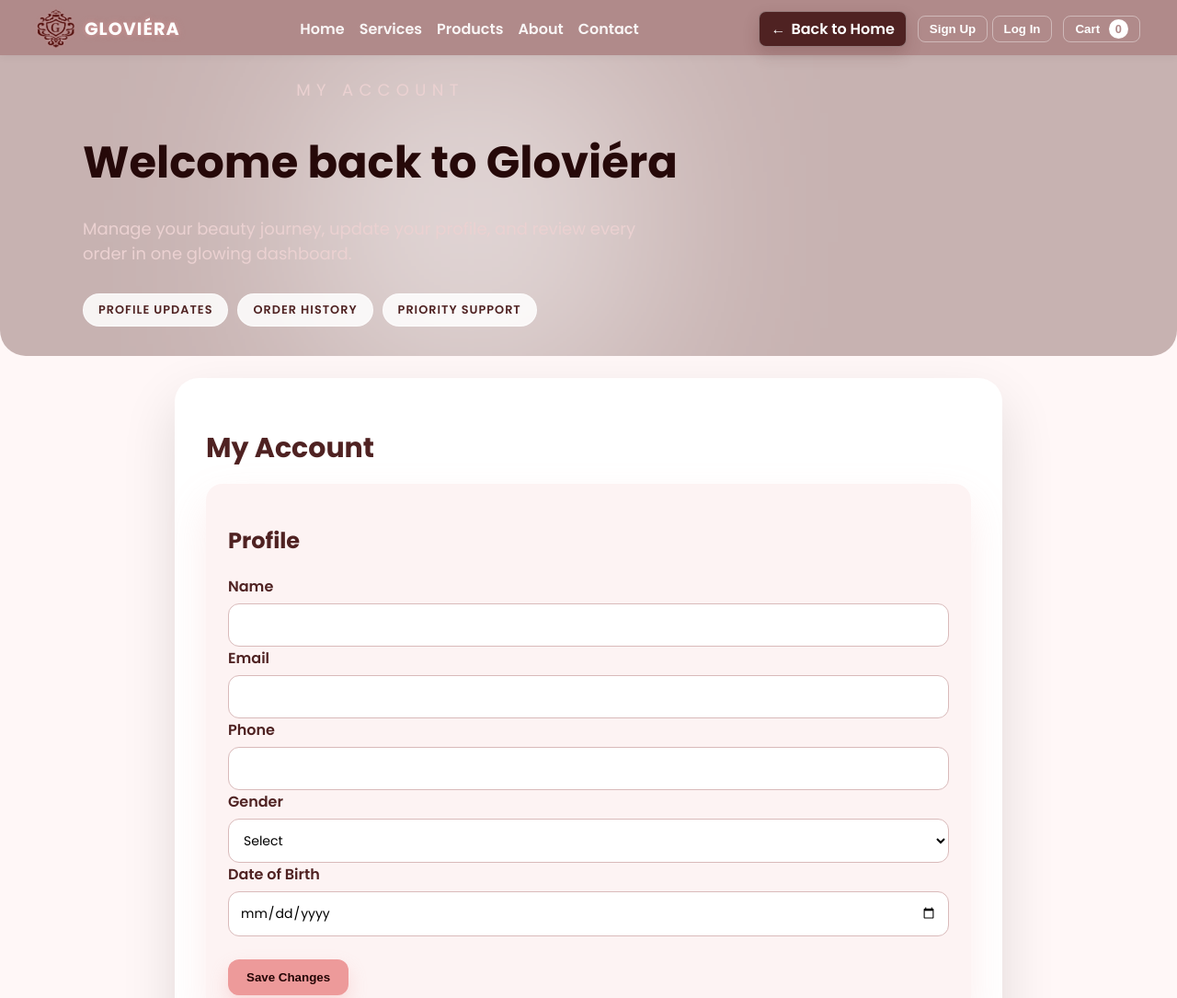
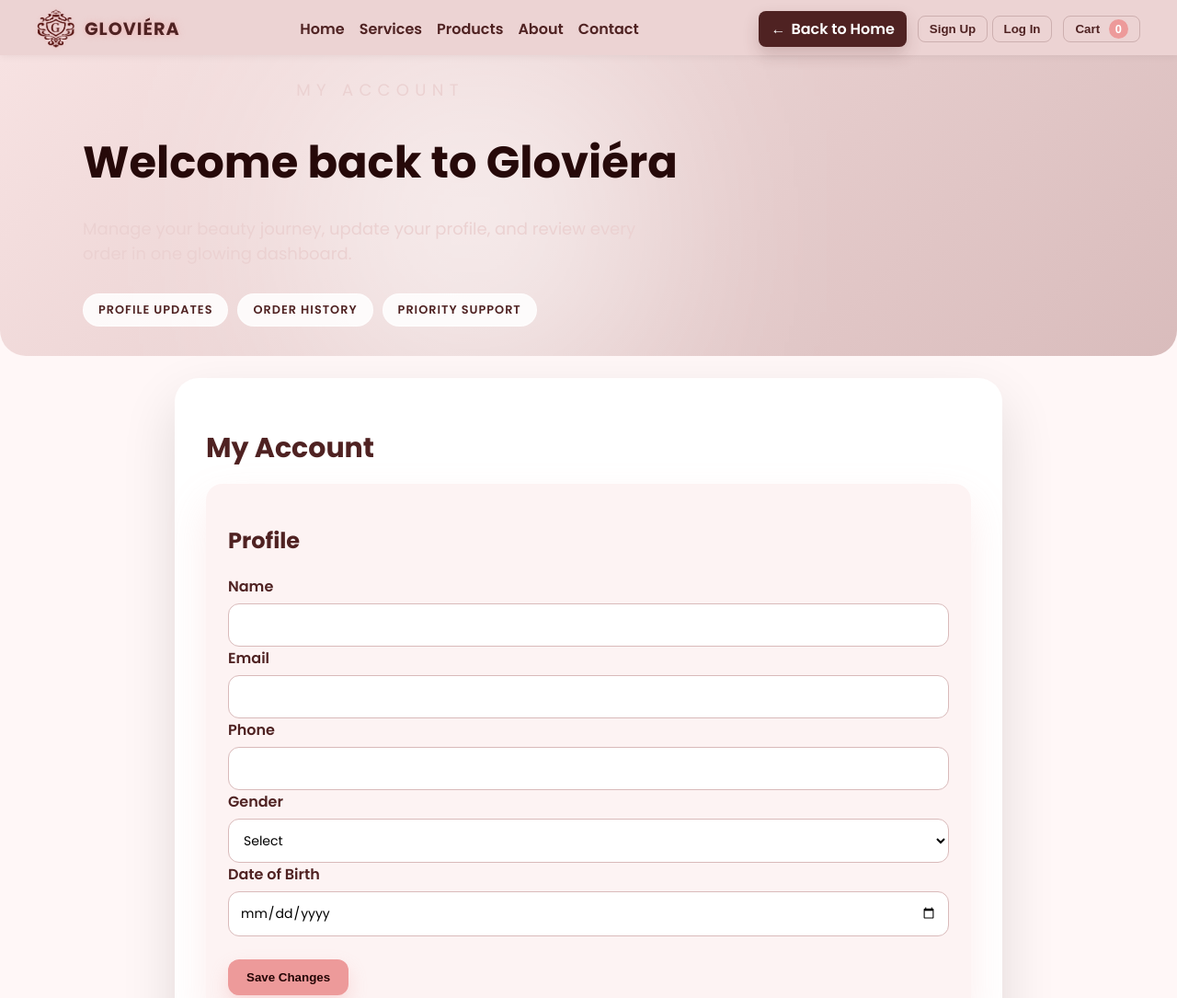
Before and after one commit to glovieraglobe-web/gloviera-site, a website: page account.html in a window 1280 px wide. Shown: the top 1085 px of the page at 92% size. Drawn offline with nearby package versions, Linux system fonts and the light colour scheme; no server answers.

Commit message:
feat: soften account hero and restore navbar colors

```diff
--- a/account.html
+++ b/account.html
@@ -55,7 +55,7 @@
 .google{background:#4285F4;color:#fff}
 .status{margin-top:8px;font-size:13px;color:#6f4d4d;min-height:18px}
 .account-hero{
-  background:#c7b2b1;
+  background:linear-gradient(135deg,#f7e2e2,#d9bcbc);
   color:var(--dark);
   padding:24px 16px 32px;
   position:relative;
@@ -70,7 +70,7 @@
   inset:0 auto auto 40%;
   width:360px;
   height:360px;
-  background:rgba(255,255,255,0.55);
+  background:rgba(255,255,255,0.65);
   filter:blur(120px);
   transform:translateX(-50%);
   pointer-events:none;
--- a/components/nav.js
+++ b/components/nav.js
@@ -101,10 +101,6 @@
           align-items: center;
         }
 
-        :host([data-page="account"]) {
-          background: #b08a8a;
-        }
-
         :host([data-page="account"]) nav {
           padding: 6px 16px 8px;
           gap: 10px;
@@ -117,7 +113,6 @@
 
         :host([data-page="account"]) .brand {
           font-size: 1.2rem;
-          color: #fff;
         }
 
         :host([data-page="account"]) .nav-links {
@@ -125,37 +120,8 @@
           flex-wrap: nowrap;
         }
 
-        :host([data-page="account"]) .nav-link {
-          color: rgba(255,255,255,0.92);
-        }
-
-        :host([data-page="account"]) .nav-link:hover {
-          color: #fff;
-        }
-
         :host([data-page="account"]) .btn-small {
           padding: 6px 12px;
-          border-color: rgba(255,255,255,0.4);
-          color: #fff;
-        }
-
-        :host([data-page="account"]) .btn-small:hover {
-          background: #fff;
-          color: #b08a8a;
-        }
-
-        :host([data-page="account"]) .cart-badge {
-          background: #fff;
-          color: #b08a8a;
-        }
-
-        :host([data-page="account"]) .menu-toggle {
-          border-color: rgba(255,255,255,0.4);
-          background: rgba(255,255,255,0.15);
-        }
-
-        :host([data-page="account"]) .menu-toggle span {
-          background: #fff;
         }
 
         .menu-toggle {
```
